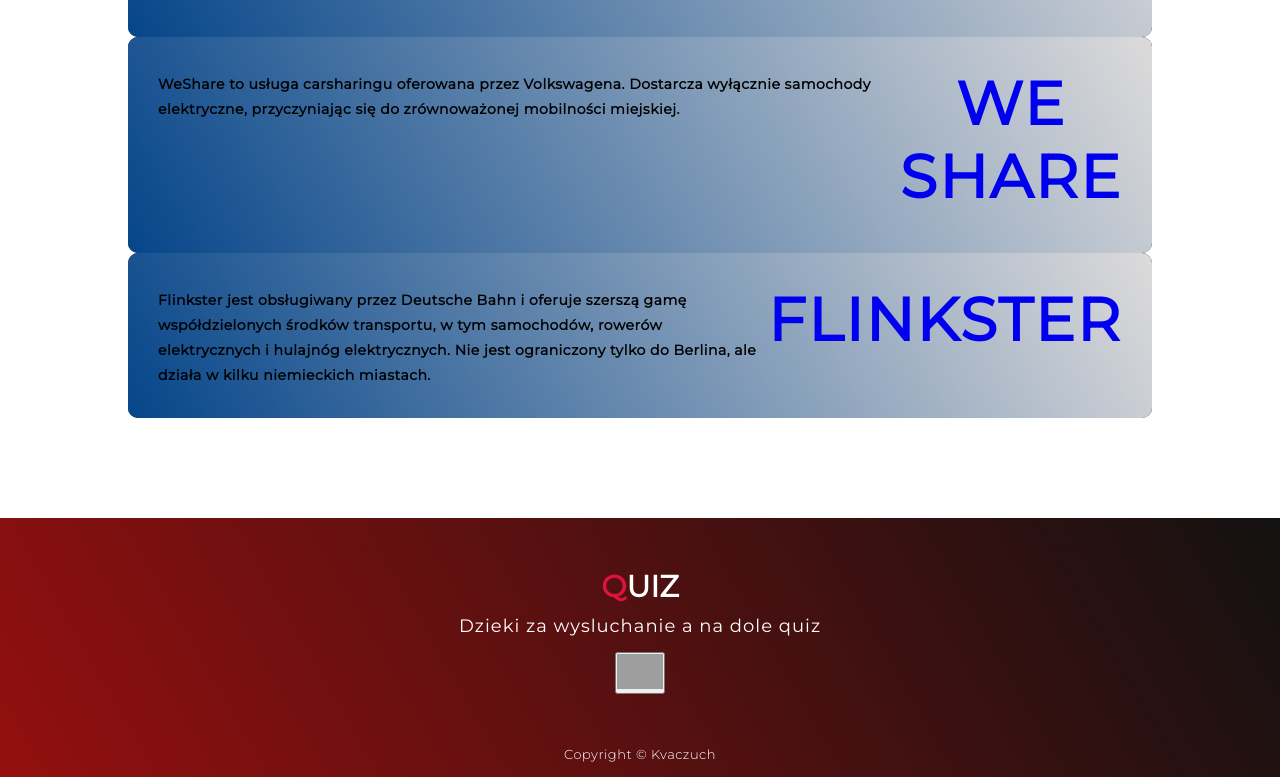
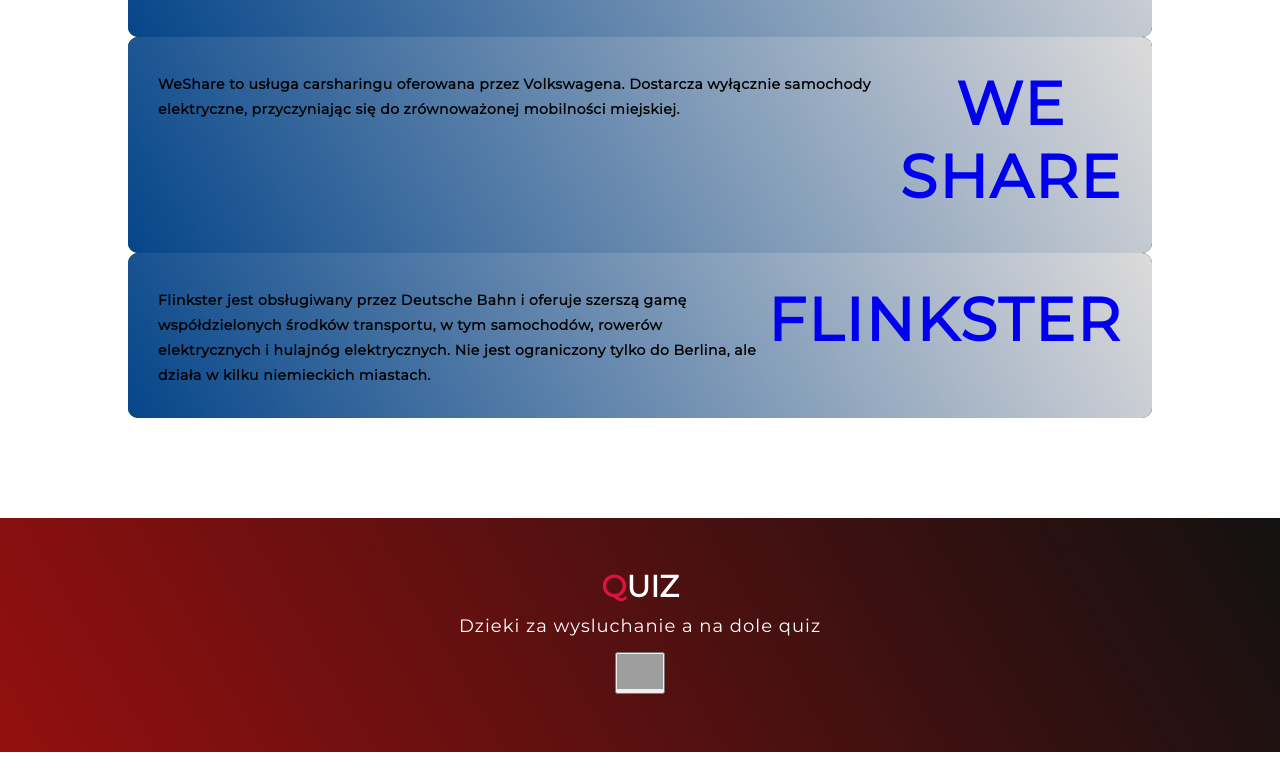
Before and after one commit to dxqvilz/dojczland, a plain HTML site: page index.html in a window 1280 px wide. Shown: the part 5546-6323 px from the top of the page. After the commit the page ends 6298 px from the top, so only its background shows below. Drawn offline with Linux system fonts and the light colour scheme; grey boxes are pictures that could not be loaded.

Commit message:
Update index.html

```diff
--- a/index.html
+++ b/index.html
@@ -215,7 +215,7 @@
         </button>
         </div>
       </div>
-      <p>Copyright © Kvaczuch</p>
+      <p></p>
     </div>
   </section>
   <!-- End Footer -->
```
